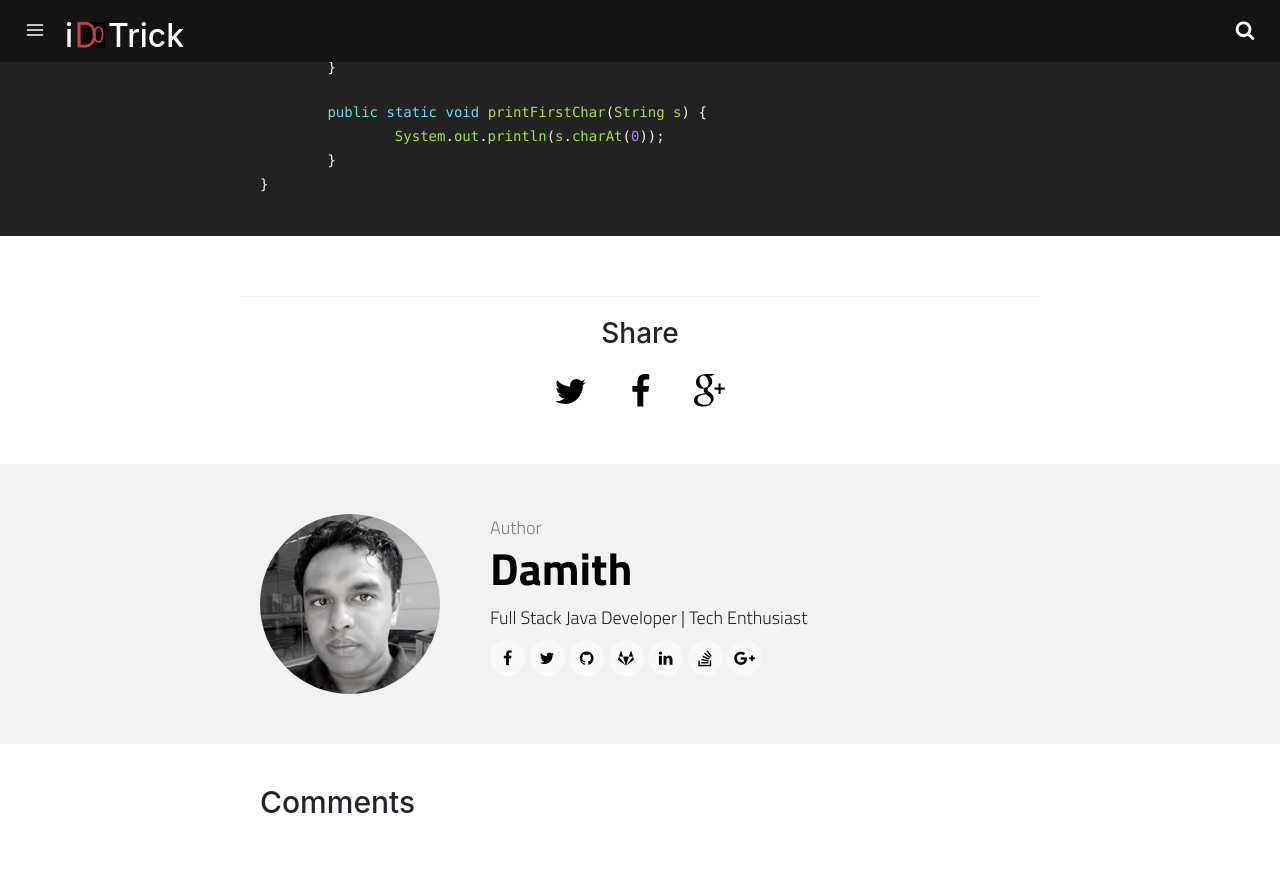
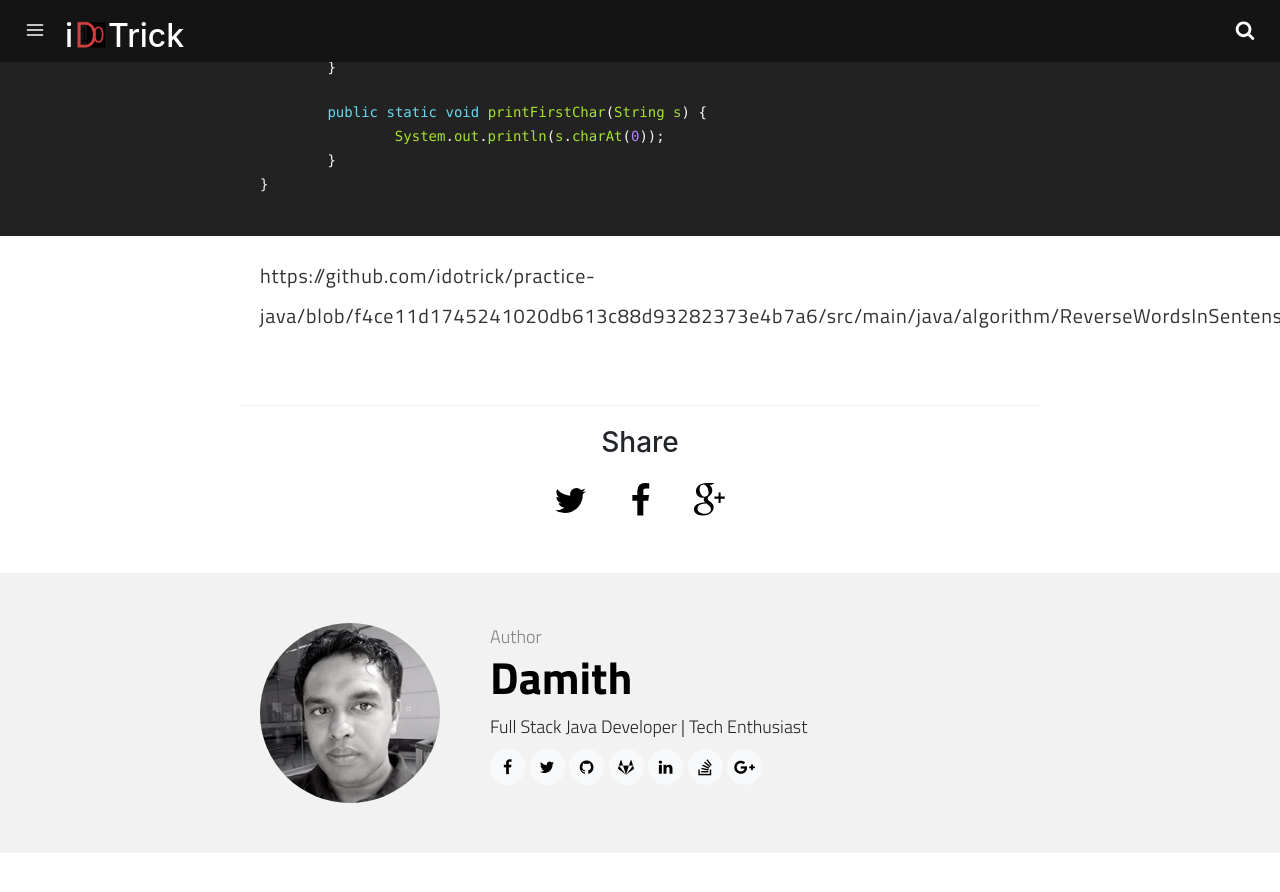
Before and after one commit to idotrick/idotrick.github.io, a Jekyll site: the page built from _posts/2018-07-26-blog--post-03.md, in a window 1280 px wide and 900 px high, scrolled down 1043 px. Shown: the top 892 px of the window. Built offline with Jekyll 4.4.1, drawn with Linux system fonts in a browser that asks for light colours; comment, search, counter and statistics services are not loaded; some of the changed lines change nothing that is shown.

Commit message:
Update 2018-07-26-blog--post-03.md

````diff
--- a/_posts/2018-07-26-blog--post-03.md
+++ b/_posts/2018-07-26-blog--post-03.md
@@ -26,3 +26,5 @@ public class Main {
 	}
 }
 ```
+
+https://github.com/idotrick/practice-java/blob/f4ce11d1745241020db613c88d93282373e4b7a6/src/main/java/algorithm/ReverseWordsInSentense.java#L1
````
